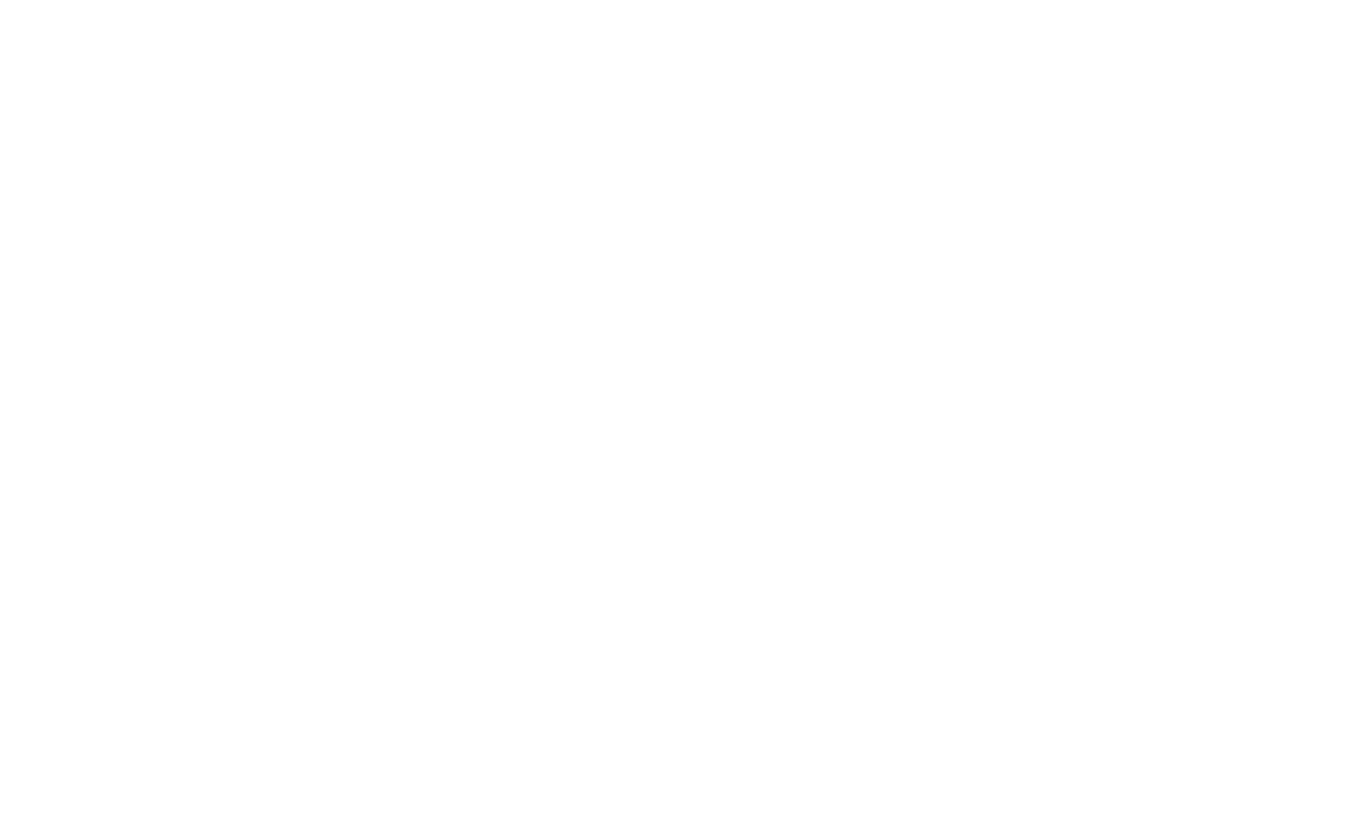
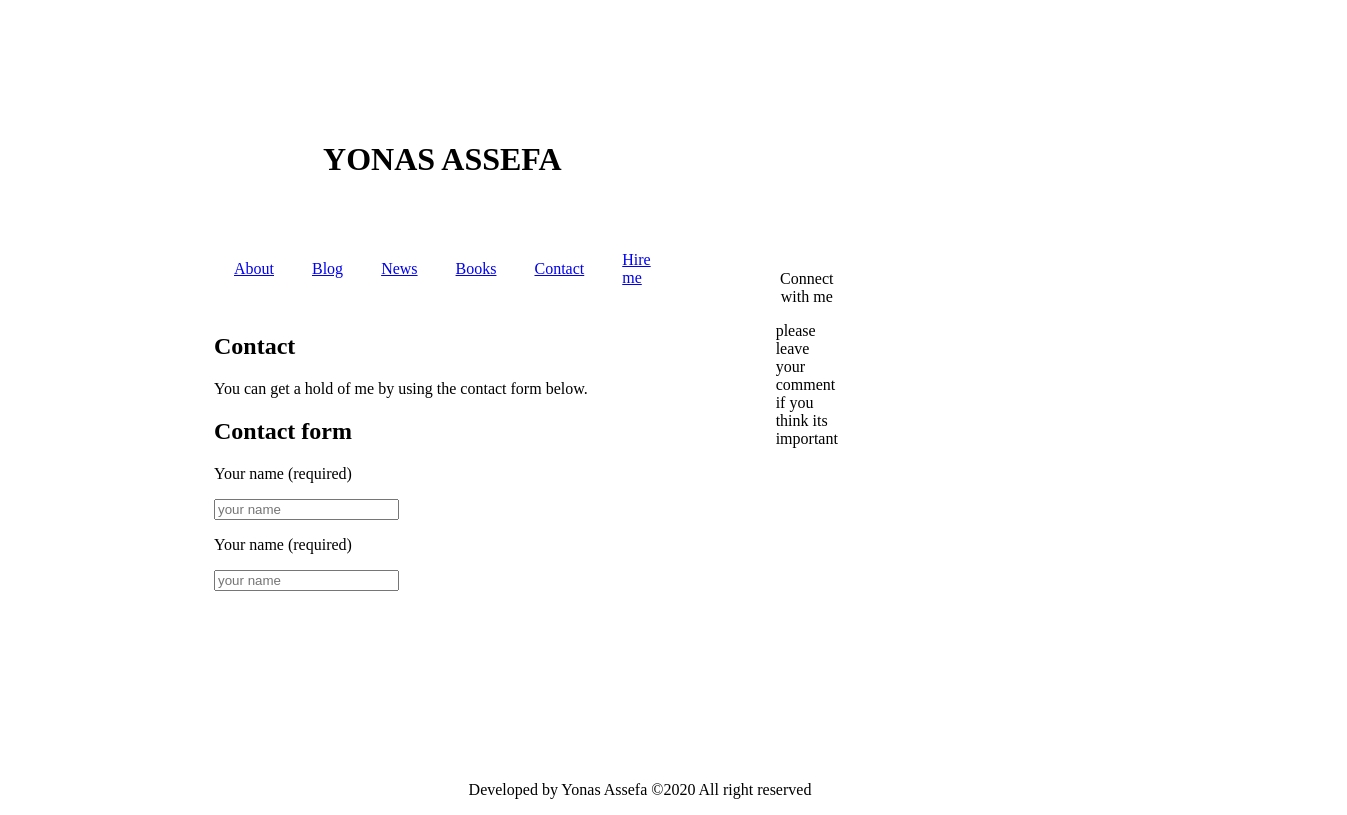
Before and after one commit to Yonas-Assefa/MyPersonalWeb, a plain HTML site: page contact.html in a window 1280 px wide. Shown: the whole page, 1347 px wide, since content can reach past the window. Drawn offline with Linux system fonts and the light colour scheme.

Commit message:
partial contact page layout was made and some input forms done

```diff
--- a/contact.html
+++ b/contact.html
@@ -0,0 +1,69 @@
+<!DOCTYPE html>
+<html lang="en">
+<head>
+    <meta charset="UTF-8">
+    <meta name="viewport" content="width=device-width, initial-scale=1.0">
+    <meta http-equiv="X-UA-Compatible" content="ie=edge">
+    <link rel="shortcut icon" type="image/png" href="./assets/images/icon2">
+    <title>Books | Yonas Assefa</title>
+
+</head>
+<body>
+    <table width ="100%"  cellspacing ="100" >
+        <tr>
+            <td></td>
+            <td><h1><p align ="center">YONAS ASSEFA</p></h1><br>
+
+            <table width ="100%" cellspacing ="8" cellpadding ="15">
+                <tr>
+                    <td><a href="index.html">About</a></td>
+                    <td><a href="blog.html">Blog</a></td>
+                    <td><a href="news.html">News</a></td>
+                    <td><a href="books.html">Books</a></td>
+                    <td><a href="contact.html">Contact</a></td>
+                    <td><a href="hire.html">Hire me</a></td>
+
+                </tr>
+            </table>
+
+            <table  width ="100%" >
+                <tr>
+                    <td>
+                        <p>
+                            <H2>Contact</H2>
+                        </p>
+                        You can get a hold of me by using the contact form below.
+                        <br>
+                        <p><h2>Contact form</h2></p>
+                        <form action="mailto:se.yonas.assefa@gmail.com" method="POST" enctype="utf-8">
+                               <label for="fname">Your name (required)</label>
+                               <p><input type="text" id="fname" type="text" name="First name" placeholder="your name" required pattern="[A-Za-z]{3}" title="please enter only alphabetic characters"></p>
+
+                               <label for="fname">Your name (required)</label>
+                               <p><input type="text" id="fname" type="text" name="First name" placeholder="your name" required pattern="[A-Za-z]{3}" title="please enter only alphabetic characters"></p>
+
+
+
+                        </form>
+
+                    </td>
+                </tr>
+
+                </table>
+                    </td>
+                    <td><P align ="center">Connect with me</P><p>please leave your comment if you think its important</p> </td>
+                    <td></td> <td></td> <td></td> <td></td>
+                </tr>
+            </table>
+            </td>
+            <td></td>
+        </tr>
+    </table>
+
+<br><br><br>
+
+<p align ="center">Developed by Yonas Assefa &copy2020 All right reserved</p>
+
+
+</body>
+</html>
```
Also changed, not shown: books.html (+1 -1 lines), 1 other file.
